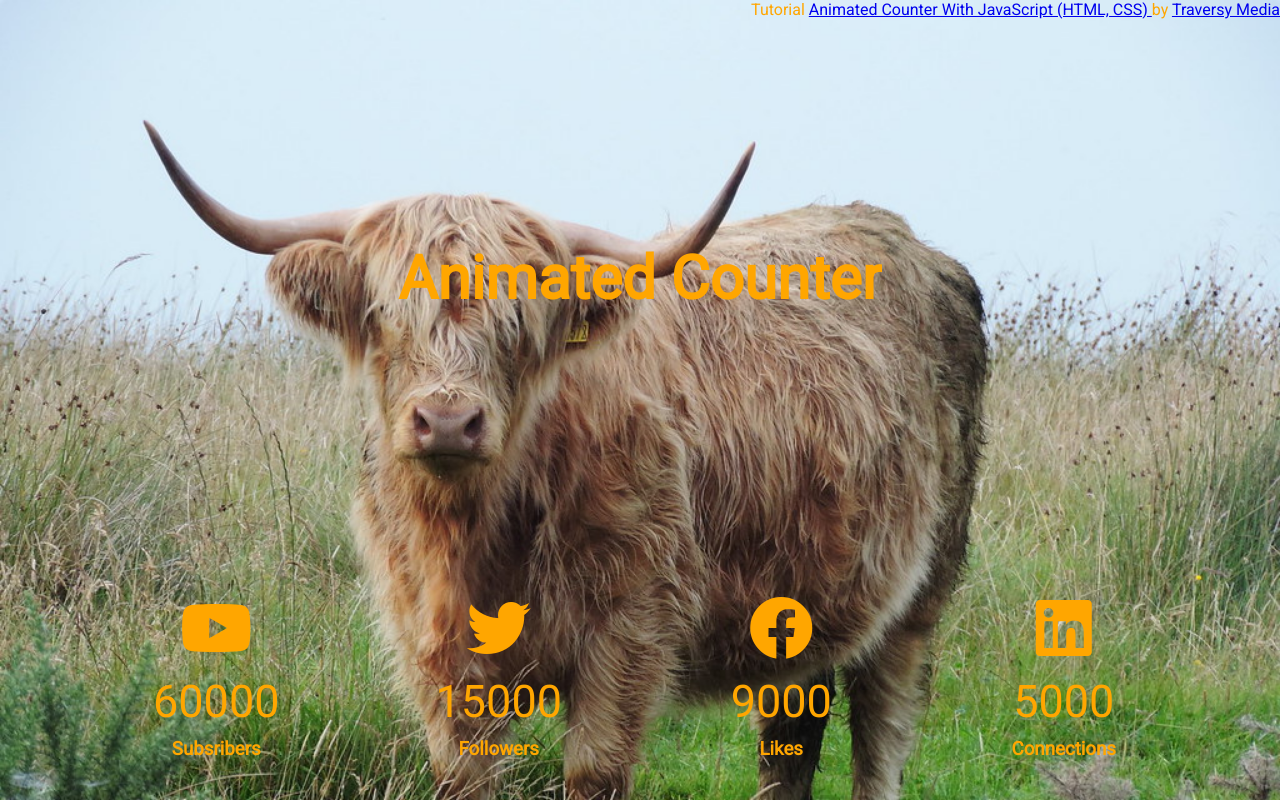
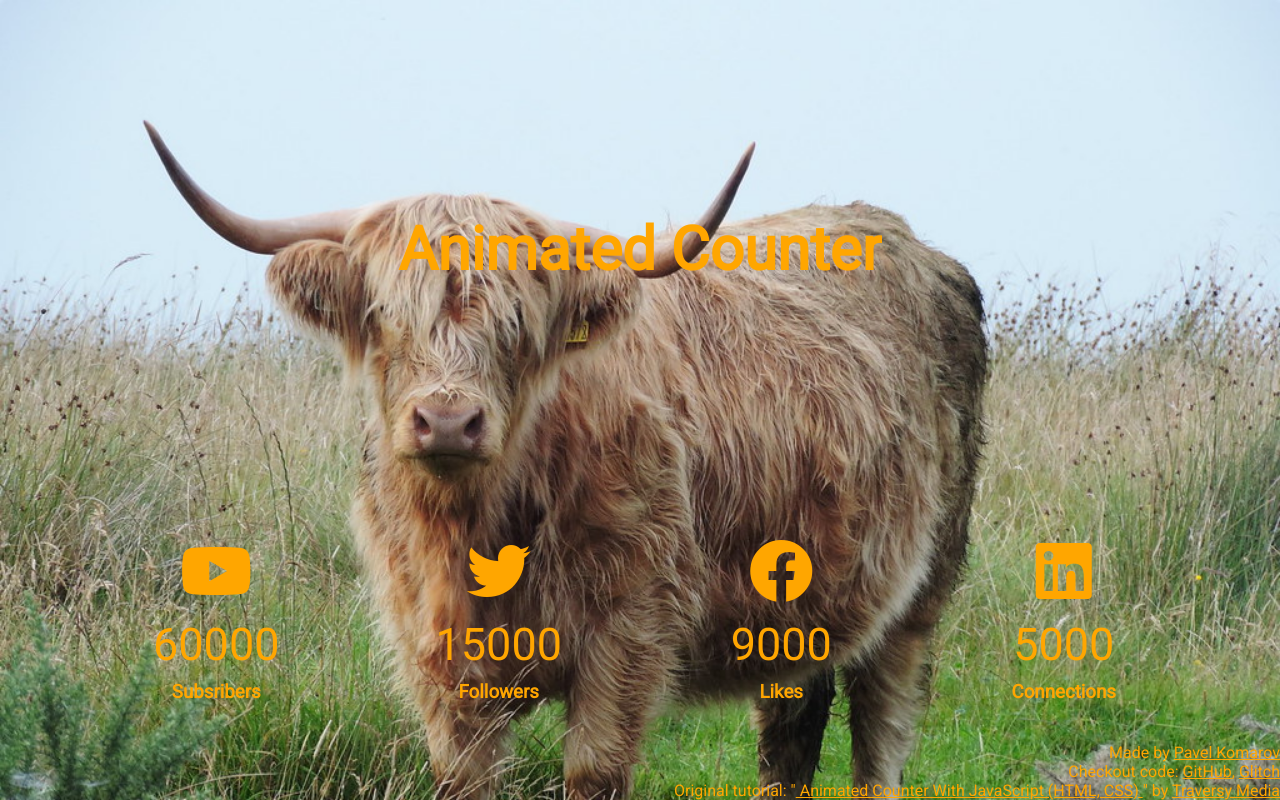
Before and after one commit to pakomarov/js-html-scc-animated-counter, a plain HTML site: page index.html in a window 1280 px wide. Drawn offline with Linux system fonts and the light colour scheme.

Commit message:
Added proper description with links

```diff
--- a/index.html
+++ b/index.html
@@ -45,11 +45,16 @@
   </section>
 
   <footer>
+    <p>Made by <a href="https://github.com/pakomarov">Pavel Komarov</a></p>
+    <p>Checkout code:
+      <a href="https://github.com/pakomarov/js-html-scc-animated-counter">GitHub</a>,
+      <a href="https://glitch.com/~animated-counter">Glitch</a>
+    </p>
     <p>
-      Tutorial
-      <a href="https://www.youtube.com/watch?v=a6XIMIKmj9k">
+      Original tutorial:
+      "<a href="https://www.youtube.com/watch?v=a6XIMIKmj9k">
         Animated Counter With JavaScript (HTML, CSS)
-      </a>
+      </a>"
       by
       <a href="https://www.youtube.com/channel/UC29ju8bIPH5as8OGnQzwJyA">
         Traversy Media
--- a/style.css
+++ b/style.css
@@ -4,6 +4,10 @@
   box-sizing: border-box;
   margin: 0;
   padding: 0;
+}
+
+a {
+  color: inherit;
 }
 
 body {
@@ -57,10 +61,8 @@ header h1 {
   margin: 10px 0;
 }
 
-footer {
-  position: absolute;
-  top: 0;
-  right: 0;
+footer p{
+  text-align: end;
 }
 
 @media(max-width: 700px) {
```
